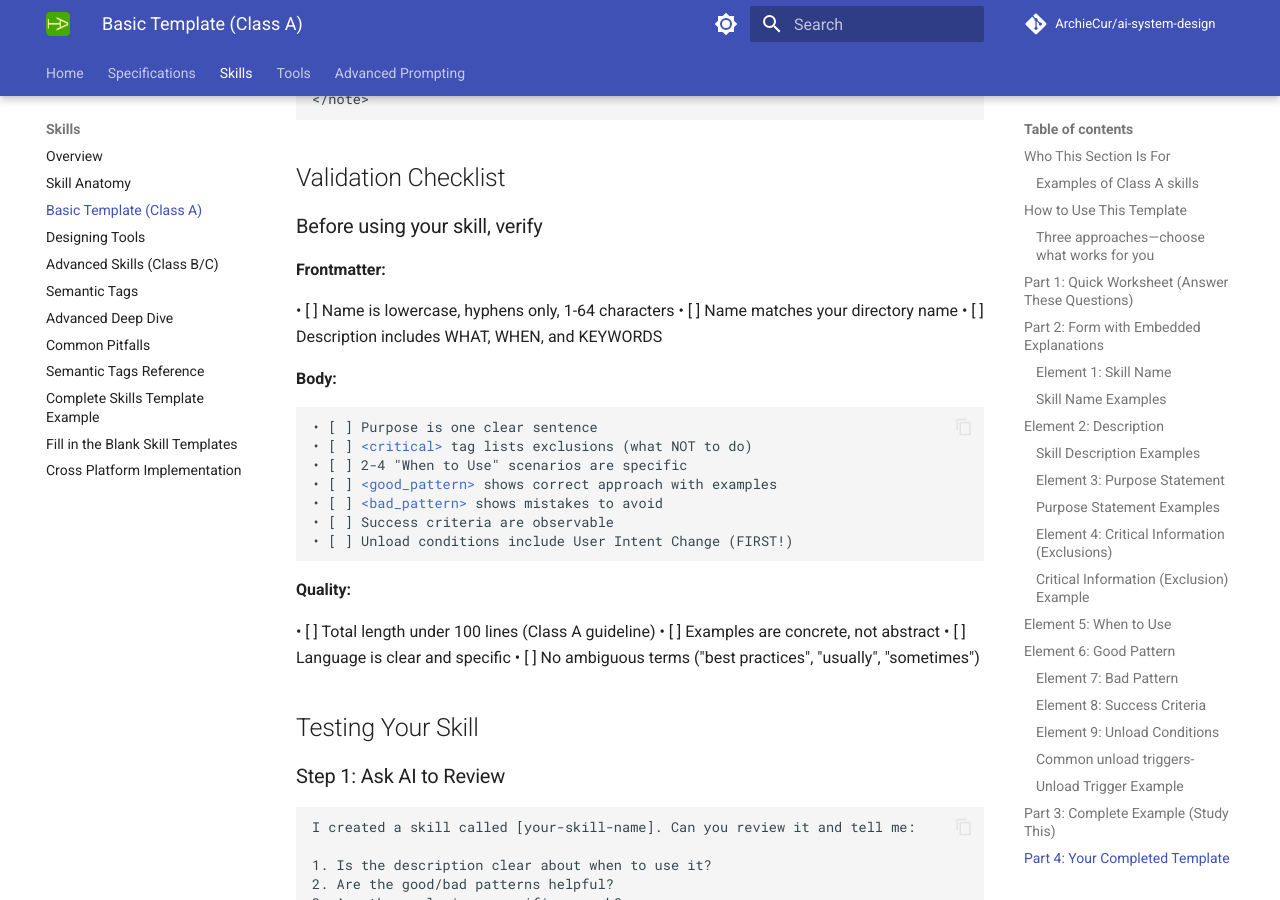
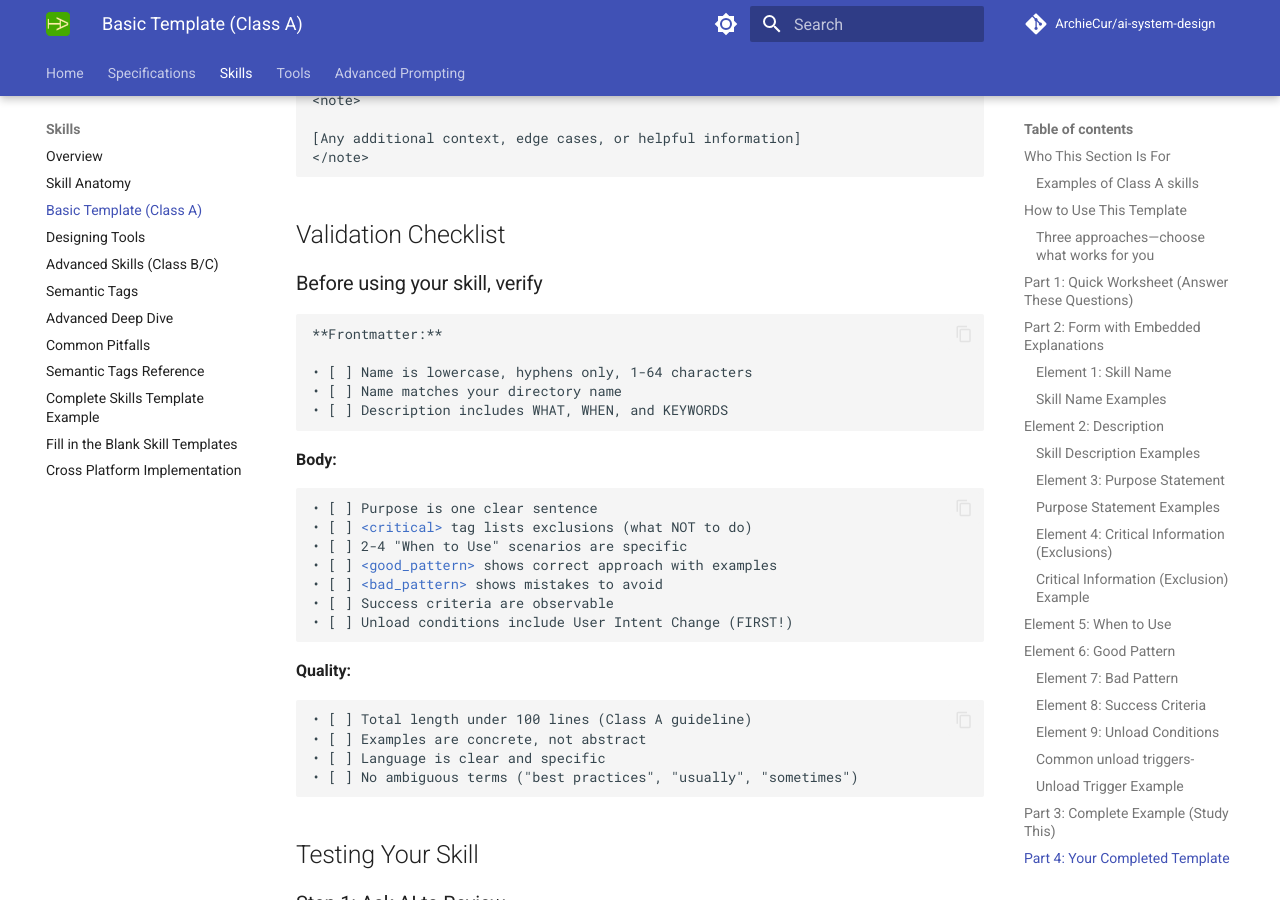
Before and after one commit to ArchieCur/ai-system-design, an MkDocs documentation site: the page built from docs/skills/Skills_1.2_Basic_Template_ClassA.md, in a window 1280 px wide and 900 px high, scrolled down 12719 px. Built offline with MkDocs 1.6.1 and Material for MkDocs 9.7.7, drawn with Linux system fonts in a browser that asks for light colours; comment, search, counter and statistics services are not loaded; some of the changed text lies outside the part shown.

Commit message:
Changed formatting for Readability
Add a comprehensive template for creating Class A skills, including guidelines, examples, and validation checklist.

````diff
--- a/docs/skills/Skills_1.2_Basic_Template_ClassA.md
+++ b/docs/skills/Skills_1.2_Basic_Template_ClassA.md
@@ -1,7 +1,9 @@
 # Skills_1.2_Basic_Template_ClassA
 
 **For:** Inexperienced users creating their first skill
+
 **Goal:** Create a working Class A skill in 15 minutes
+
 What you'll build: Simple formatting rule, style guide, or organizational constraint
 
 ## Who This Section Is For
@@ -673,11 +675,14 @@ Stop using this skill when:
 
 ### Before using your skill, verify
 
+```text
+
 **Frontmatter:**
 
 • [ ] Name is lowercase, hyphens only, 1-64 characters
 • [ ] Name matches your directory name
 • [ ] Description includes WHAT, WHEN, and KEYWORDS
+```
 
 **Body:**
 
@@ -693,10 +698,12 @@ Stop using this skill when:
 
 **Quality:**
 
+```text
 • [ ] Total length under 100 lines (Class A guideline)
 • [ ] Examples are concrete, not abstract
 • [ ] Language is clear and specific
 • [ ] No ambiguous terms ("best practices", "usually", "sometimes")
+```
 
 ## Testing Your Skill
 
````
